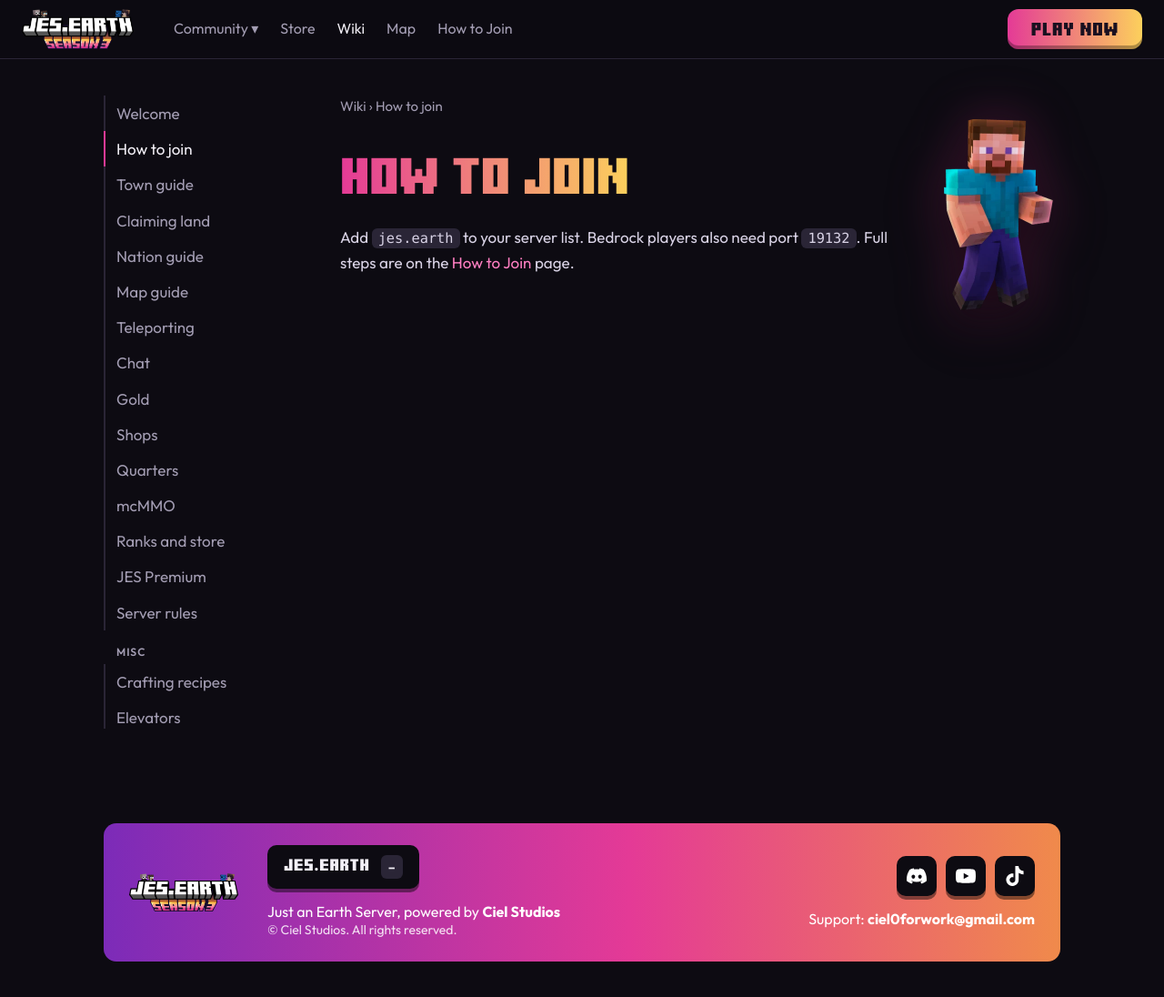
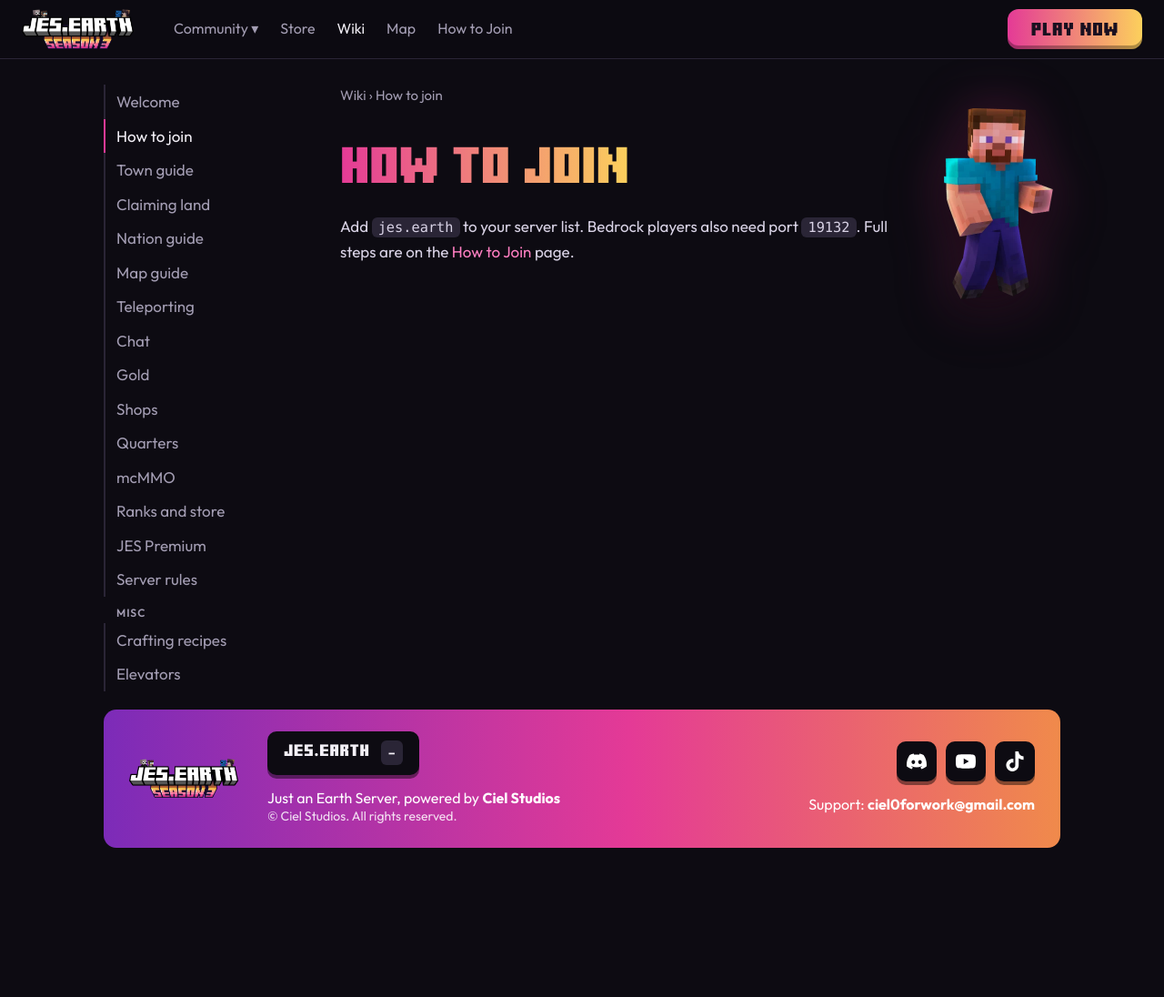
Before and after one commit to CielDev/jes-website, a plain HTML site: page wiki/ip/index.html in a window 1280 px wide. Shown: the whole page at 91% size. After the commit the page ends 944 px from the top, so only its background shows below. Drawn offline with Linux system fonts and the light colour scheme; no server answers.

Commit message:
Wiki: tighter spacing so the footer card fits on screen

```diff
--- a/site.css
+++ b/site.css
@@ -71,4 +71,7 @@ aside.side .side-h{display:block;margin:14px 0 4px;padding-left:14px;color:var(-
 @media(max-width:800px){aside.side .side-h{flex-basis:100%;margin:8px 0 0;padding-left:2px}}
 
 /* keep the wiki sidebar on screen while it is pinned */
-@media(min-width:801px){aside.side{max-height:calc(100vh - 104px);overflow-y:auto;scrollbar-width:thin}aside.side a{padding:5px 12px}}
+@media(min-width:801px){aside.side{max-height:calc(100vh - 104px);overflow-y:auto;scrollbar-width:thin}aside.side a{padding:2px 12px;line-height:1.5}aside.side .side-h{margin:8px 0 2px}}
+/* less empty space between the wiki and the footer card */
+div.wrap.doc{padding-top:28px;padding-bottom:8px}
+.doc+.studio-wrap{margin-top:12px;margin-bottom:12px}
--- a/wiki/ip/index.html
+++ b/wiki/ip/index.html
@@ -9,7 +9,7 @@
 <link rel="preconnect" href="https://fonts.googleapis.com">
 <link rel="preconnect" href="https://fonts.gstatic.com" crossorigin>
 <link href="https://fonts.googleapis.com/css2?family=Outfit:wght@400;500;600;700;800&display=swap" rel="stylesheet">
-<link rel="stylesheet" href="../../site.css?v=5">
+<link rel="stylesheet" href="../../site.css?v=6">
 <style>
 @font-face{font-family:"Minecraft";src:url("../../fonts/MinecraftClassic-Bold.ttf") format("truetype");font-weight:700;font-style:normal;font-display:swap}
 .doc{display:grid;grid-template-columns:220px 1fr;gap:40px;padding-top:40px;padding-bottom:56px;max-width:1100px}
```
Also changed, not shown: wiki/chat/index.html (+1 -1 lines), wiki/crafting-recipes/index.html (+1 -1 lines), wiki/elevators/index.html (+1 -1 lines), wiki/gold/index.html (+1 -1 lines), wiki/how-to-claim-land/index.html (+1 -1 lines), wiki/how-to-teleport/index.html (+1 -1 lines), wiki/index.html (+1 -1 lines), wiki/jes-premium/index.html (+1 -1 lines), wiki/map/index.html (+1 -1 lines), wiki/mcmmo/index.html (+1 -1 lines), wiki/nation/index.html (+1 -1 lines), wiki/quarters/index.html (+1 -1 lines), wiki/ranks/index.html (+1 -1 lines), wiki/rules/index.html (+1 -1 lines), 2 more files.
